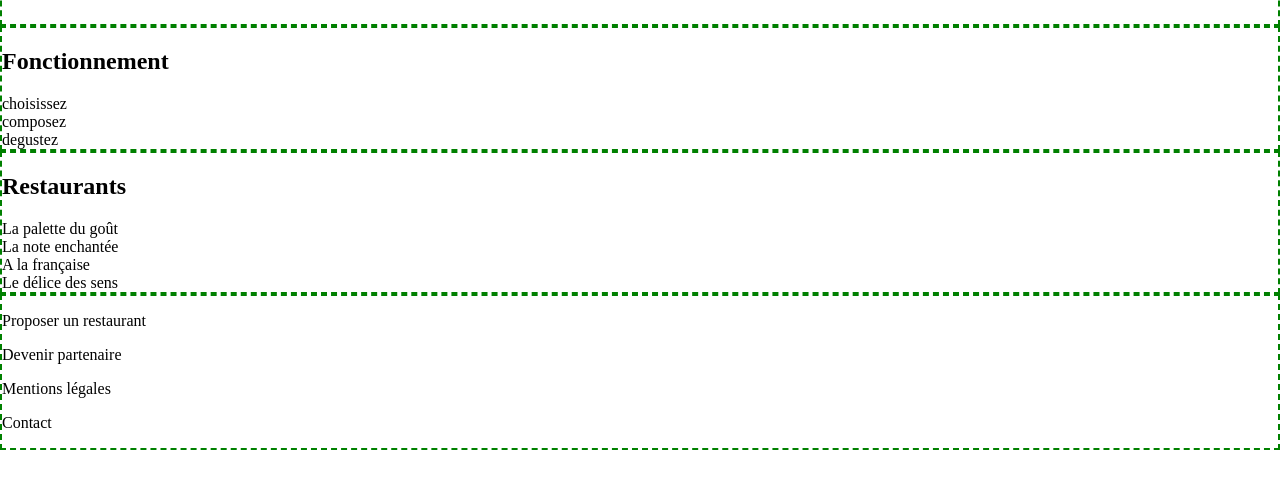
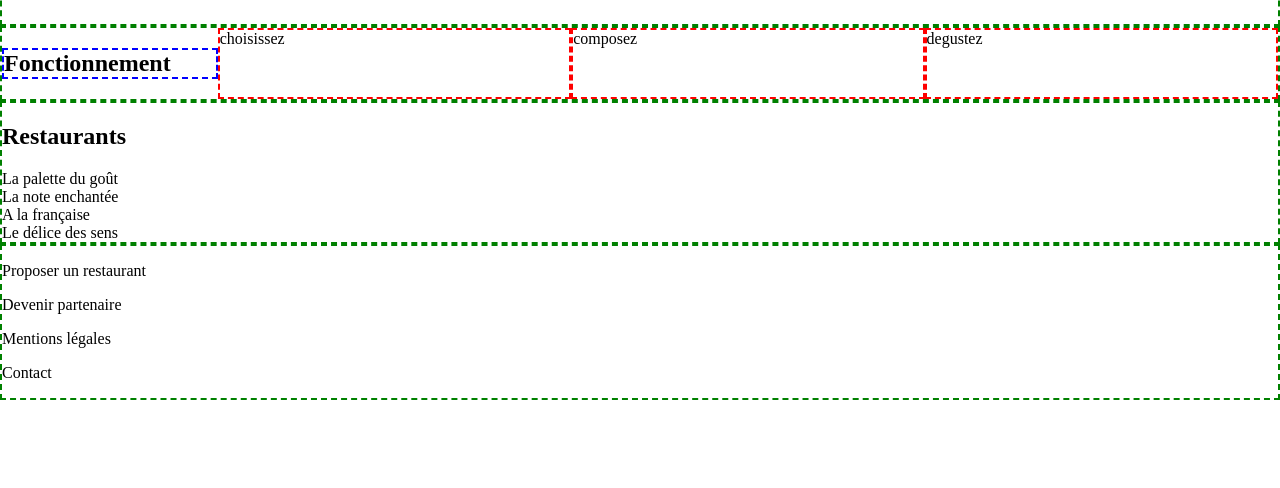
Before and after one commit to ghislaingirardeau/GirardeauGhislain_3_13012021, a website: page index.html in a window 1280 px wide. Shown: the part 126-614 px from the top of the page. Drawn offline with Linux system fonts and the light colour scheme.

Commit message:
ajout et 1er ajustement bloc aside

```diff
--- a/sass/main.scss
+++ b/sass/main.scss
@@ -31,7 +31,15 @@ nav {
 
 aside{
     @include border(green);
-
+    @include flex (row, nowrap, space-between);
+    & h2{
+        @include border(blue);
+        width: 20%;
+    }
+    & div {
+        @include border(red);
+        width: 33%;
+    }
 }
 
 
```
Also changed, not shown: .public/css/style.css, sass/main.css, 2 other files.
